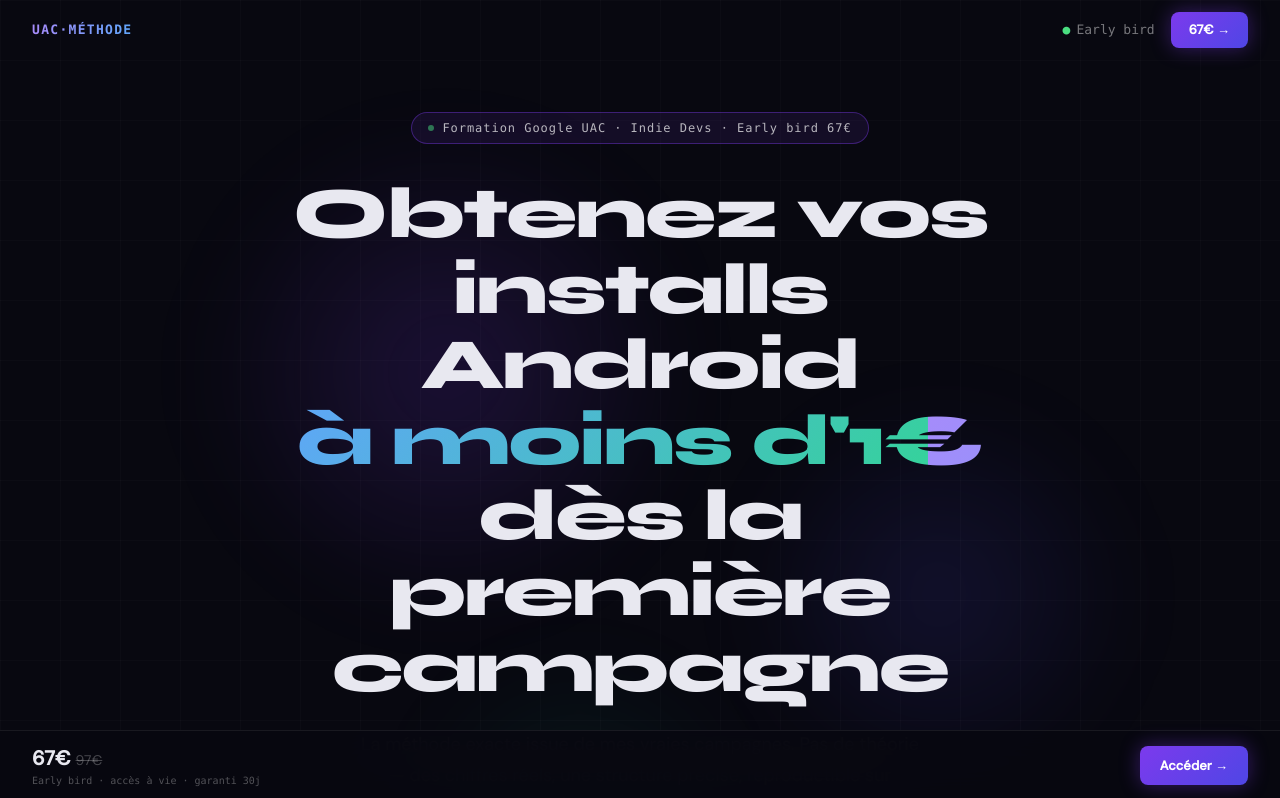
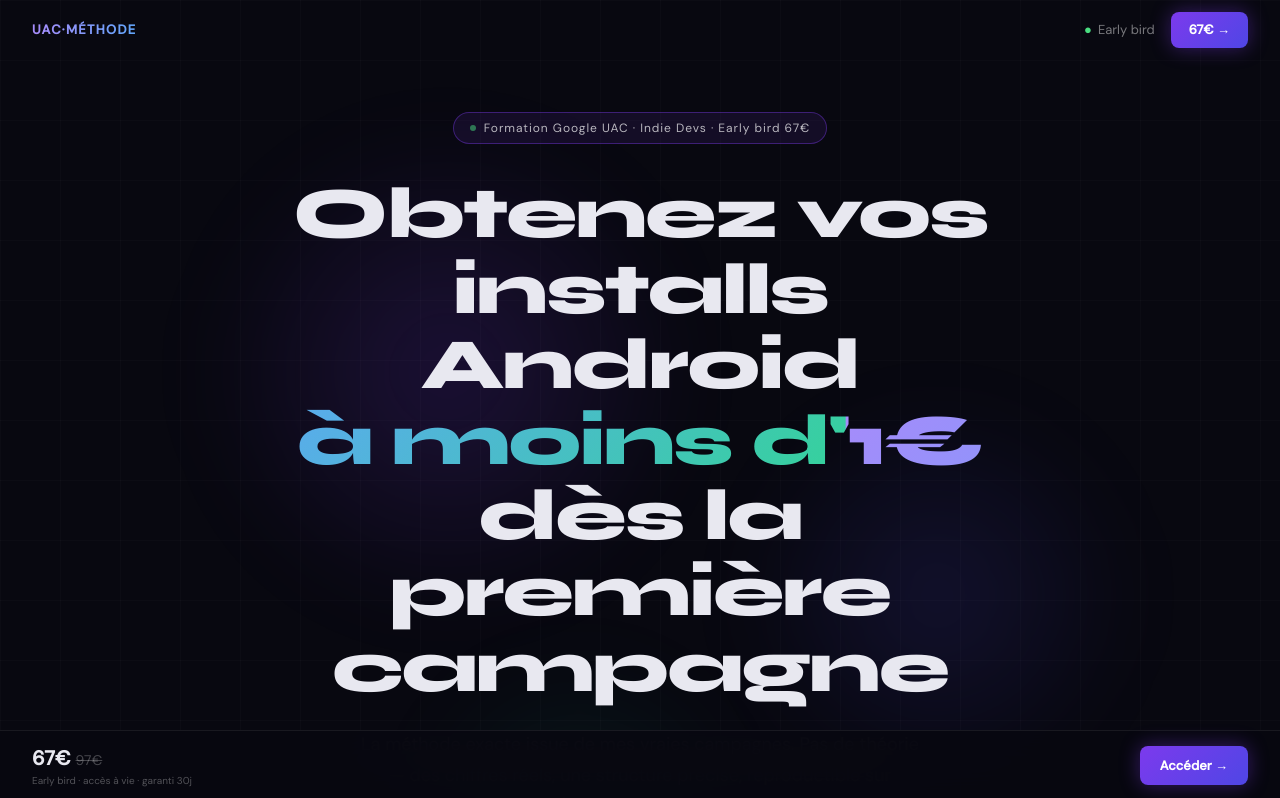
Before and after one commit to KING6CODE/formation-google-uac, a Next.js app: page / in a window 1280 px wide. Shown: the top 798 px of the page. Built offline with nearby package versions, Linux system fonts and the light colour scheme.

Commit message:
Modify global styles for fonts and scrolling
Updated font-family for body and added scroll-behavior to html.

```diff
--- a/app/globals.css
+++ b/app/globals.css
@@ -10,25 +10,11 @@
   overflow-x: hidden;
   max-width: 100vw;
   background: #080810;
+  font-family: var(--font-outfit), Outfit, system-ui, sans-serif;
+  -webkit-font-smoothing: antialiased;
+  -moz-osx-font-smoothing: grayscale;
 }
 
 html {
   scroll-behavior: smooth;
 }
-
-/* Typo système */
-:root {
-  --font-heading: var(--font-syne), 'Syne', system-ui, sans-serif;
-  --font-body: var(--font-dm), 'DM Sans', system-ui, sans-serif;
-  --font-mono: 'JetBrains Mono', 'Fira Code', 'Consolas', monospace;
-}
-
-body {
-  font-family: var(--font-body);
-  -webkit-font-smoothing: antialiased;
-  -moz-osx-font-smoothing: grayscale;
-}
-
-h1, h2, h3, h4 {
-  font-family: var(--font-heading);
-}
```
